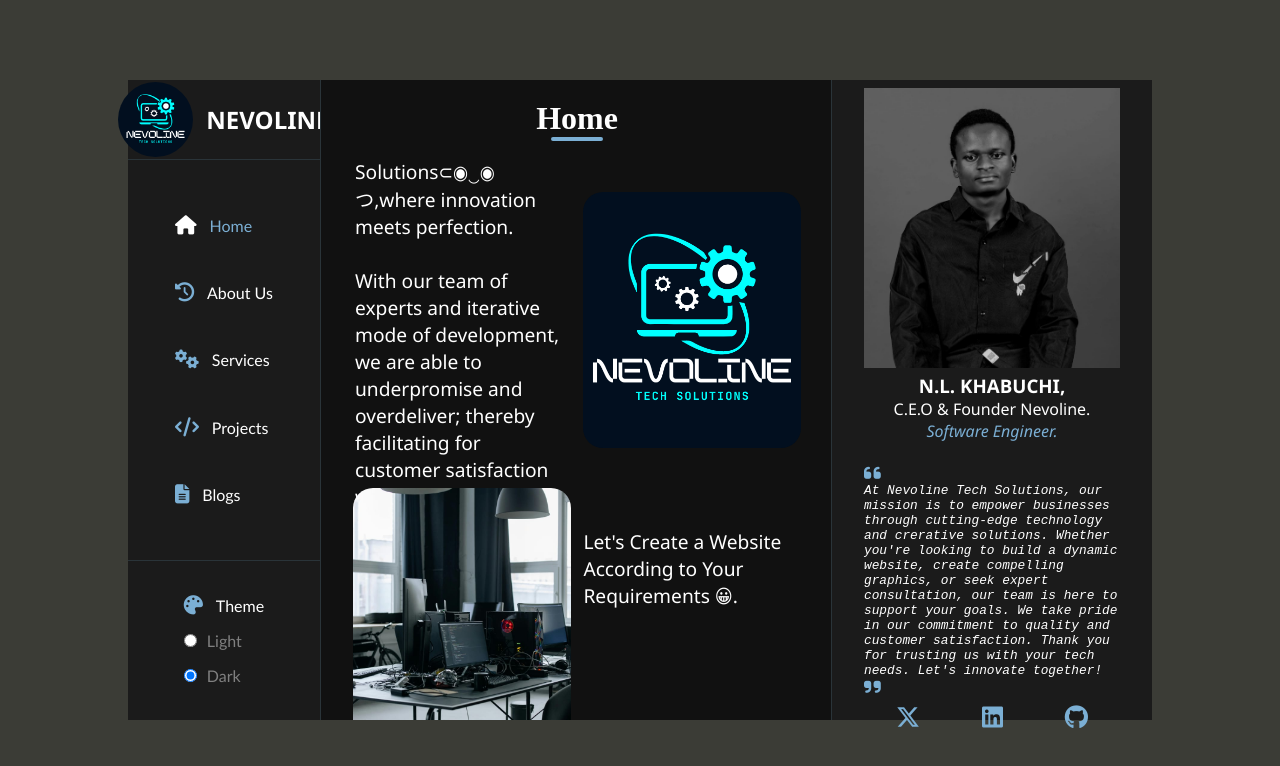
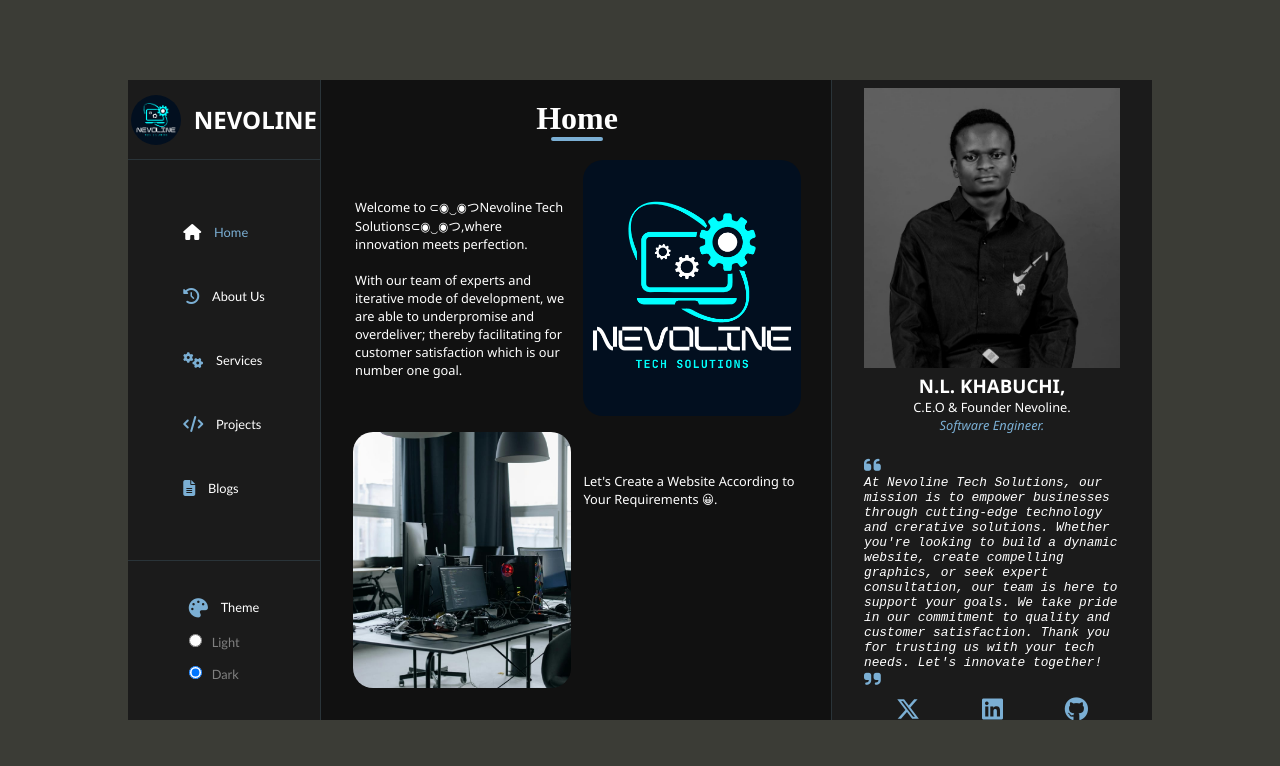
Before and after one commit to NEVILLEKHABUCHI/nevoline-company, a React (Create React App) app: page / in a window 1280 px wide. Shown: the top 766 px of the page. Built offline with nearby package versions, Linux system fonts and the light colour scheme.

Commit message:
New Change

```diff
--- a/src/App.css
+++ b/src/App.css
@@ -22,8 +22,8 @@
 gap: 1vw;
 }
 .containerLeftTop div p{
-width: 75px;
-height: 75px;
+width: 50px;
+height: 50px;
 border-radius: 50%;
 }
 .containerLeftTop div p img {
@@ -63,12 +63,12 @@
 cursor: pointer;
 }
 .containerLeftBody button #icon{
-font-size: 1.2rem;
+font-size: 1rem;
 color: #7BAFD4;
 }
 .containerLeftBody button p{
 font-family: 'Gill Sans', 'Gill Sans MT', Calibri, 'Trebuchet MS', sans-serif;
-font-size: 1rem;
+font-size: 0.8rem;
 color: white;
 }
 .containerLeftBody  .active #icon{
@@ -90,7 +90,7 @@
 flex-direction: column;
 gap: 2vh;
 font-family: 'Gill Sans', 'Gill Sans MT', Calibri, 'Trebuchet MS', sans-serif;
-font-size: 1rem;
+font-size: 0.8rem;
 color: white;
 }
 .containerLeftBottom #icon {
@@ -120,19 +120,6 @@
 width: 40vw;
 height: 80vh;
 color: white;
-}
-.homeContainer::-webkit-scrollbar{
-width: 10px;
-}
-.homeContainer::-webkit-scrollbar-track{
-background-color: #2A3439;
-}
-.homeContainer::-webkit-scrollbar-thumb{
-background: gray;
-border-radius: 6px;
-}
-.homeContainer::-webkit-scrollbar-thumb:hover{
-background-color: #7BAFD4;
 }
 .homeContainer .top {
 width: inherit;
@@ -171,21 +158,21 @@
   }
 .homeContainer .body .top {
 width: inherit;
-height: 40vh;
+height: max-content;
 display: flex;
 gap: 1vw;
 }
 .homeContainer .body .top div {
 width: 17vw;
 height: 32vh;
-/* border: 1px solid white; */
 }
 .homeContainer .body .top div:first-of-type{
 height: max-content;
 padding: 2px;
+margin: 1vh 0;
 }
 .homeContainer .body .top div:first-of-type p{
-font-size: 1.2rem;
+font-size: 0.8rem;
 font-family: 'Segoe UI', Tahoma, Geneva, Verdana, sans-serif;
 }
 .homeContainer .body .top div:nth-of-type(2) img{
@@ -196,11 +183,12 @@
 }
 .homeContainer .body .content {
 width: inherit;
-height: 40vh;
+height: max-content;
 display: flex;
 justify-content: center;
 gap: 1vw;
 padding-top: 1vh;
+margin: 1vh 0;
 }
 .homeContainer .body .content div {
 width: 17vw;
@@ -218,7 +206,7 @@
 margin-top: 5vh;
 }
 .homeContainer .body .content div:nth-of-type(2) p{
-font-size: 1.2rem;
+font-size: 0.8rem;
 font-family: 'Segoe UI', Tahoma, Geneva, Verdana, sans-serif;
 }
 
@@ -253,6 +241,7 @@
 overflow-y: scroll;
 overflow-x: hidden;
 padding: 1vw;
+padding-top: 2vh;
 padding-bottom: 5vh;
 }
 .aboutContainer .body::-webkit-scrollbar{
@@ -269,7 +258,7 @@
   background-color: #7BAFD4;
   }
 .aboutContainer .body p{
-font-size: 1.2rem;
+font-size: 0.8rem;
 font-family: 'Segoe UI', Tahoma, Geneva, Verdana, sans-serif;
 }
 .aboutContainer .body h3{
@@ -290,7 +279,7 @@
 padding-left: 4vw;
 }
 .aboutContainer .body ul li{
-font-size: 1.2rem;
+font-size: 0.8rem;
 font-family: 'Segoe UI', Tahoma, Geneva, Verdana, sans-serif;
 }
 
@@ -345,7 +334,7 @@
   height: max-content;
   margin-top: 2vh;
   border: 1px solid white;
-  font-size: 1.2rem;
+  font-size: 0.8rem;
   font-family: 'Segoe UI', Tahoma, Geneva, Verdana, sans-serif;
   border-radius: 10px;
   padding: 1vw;
@@ -408,7 +397,7 @@
     .projectsContainer .body::-webkit-scrollbar-thumb:hover{
     background-color: #7BAFD4;
     }
-    .projectsContainer .body h2{
+    .projectsContainer .body h4{
       color: #7BAFD4;
     }
   .projectsContainer .body div{
@@ -416,7 +405,7 @@
       height: max-content;
       margin-top: 2vh;
       border: 1px solid white;
-      font-size: 1.2rem;
+      font-size: 0.8rem;
       border-radius: 10px;
       padding: 1vw;
   }
@@ -480,12 +469,25 @@
 flex-direction: column;
 align-items: center;
 padding-top: 1vh;
-/* overflow-y: hidden; */
+padding-bottom: 2vh;
+overflow-y: scroll;
 }
+.containerRight::-webkit-scrollbar{
+  width: 10px;
+  }
+  .containerRight::-webkit-scrollbar-track{
+  background-color: #2A3439;
+  }
+  .containerRight::-webkit-scrollbar-thumb{
+  background: gray;
+  border-radius: 6px;
+  }
+  .containerRight::-webkit-scrollbar-thumb:hover{
+  background-color: #7BAFD4;
+  }
 .containerRight .top {
   width: 20vw;
   height: max-content;
-  font-size: 1rem;
   font-family: 'Segoe UI', Tahoma, Geneva, Verdana, sans-serif;
 }
 .containerRight .top img{
@@ -502,6 +504,7 @@
   display: flex;
   justify-content: center;
   color: white;
+  font-size: 0.8rem;
 }
 .containerRight .top p:nth-of-type(2){
   color: #7BAFD4;
@@ -711,6 +714,7 @@
 }
 /* Styling the right component */
 .containerRight{
+  overflow-y: unset;
     width: inherit;
     height: max-content;
     padding-bottom: 2vh;
--- a/src/App.js
+++ b/src/App.js
@@ -231,7 +231,7 @@
                   </div>
                 </div>
                 <div className='body'>
-                  <h2><i>Website Projects</i></h2>
+                  <h4><i>Website Projects</i></h4>
                 <div>
                   <img src='/Nevoline_Agrovet.png' alt='Nevoline'/>
                   <p>This is an e-commerce website for an agrovet providing functionalities for both admin and clients.
```
